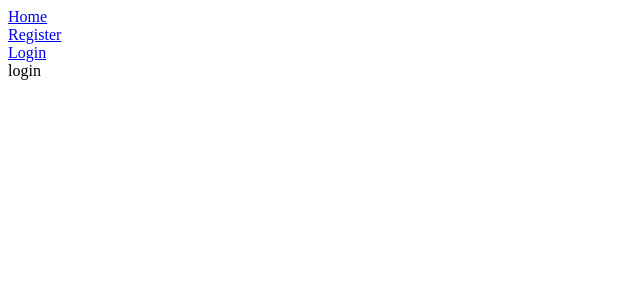
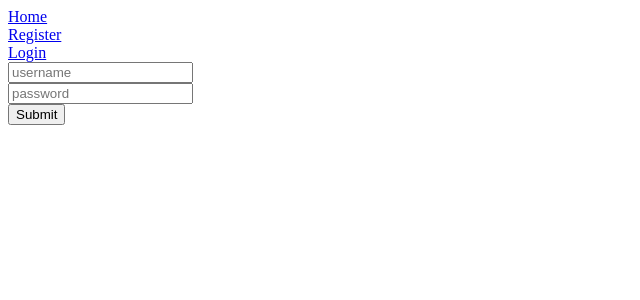
Before and after one commit to chladek/wewillsee, a React (Create React App) app: page /login in a window 1280 px wide. Shown: the top 300 px of the page, without its empty margins (0-640 px from the left). Built offline with nearby package versions, Linux system fonts and the light colour scheme.

Commit message:
Add login, register mutation hook

```diff
--- a/src/generated/graphql.tsx
+++ b/src/generated/graphql.tsx
@@ -37,14 +37,8 @@ export type Message = {
 export type Query = {
    __typename?: 'Query';
   hello: Scalars['String'];
-  login: AccessToken;
   getUser: User;
   getUsers: Array<User>;
-};
-
-
-export type QueryLoginArgs = {
-  loginInput: LoginInput;
 };
 
 
@@ -52,17 +46,18 @@ export type QueryGetUserArgs = {
   id: Scalars['String'];
 };
 
-export type LoginInput = {
-  username: Scalars['String'];
-  password: Scalars['String'];
-};
-
 export type Mutation = {
    __typename?: 'Mutation';
+  login: AccessToken;
   register: User;
   resetPassword: Message;
   updateUser: Scalars['Boolean'];
   deleteUser: Scalars['Boolean'];
+};
+
+
+export type MutationLoginArgs = {
+  loginInput: LoginInput;
 };
 
 
@@ -87,6 +82,11 @@ export type MutationDeleteUserArgs = {
   id: Scalars['String'];
 };
 
+export type LoginInput = {
+  username: Scalars['String'];
+  password: Scalars['String'];
+};
+
 export type RegisterInput = {
   username: Scalars['String'];
   email: Scalars['String'];
@@ -105,6 +105,35 @@ export type HelloQueryVariables = {};
 export type HelloQuery = (
   { __typename?: 'Query' }
   & Pick<Query, 'hello'>
+);
+
+export type LoginMutationVariables = {
+  username: Scalars['String'];
+  password: Scalars['String'];
+};
+
+
+export type LoginMutation = (
+  { __typename?: 'Mutation' }
+  & { login: (
+    { __typename?: 'AccessToken' }
+    & Pick<AccessToken, 'accessToken'>
+  ) }
+);
+
+export type RegisterMutationVariables = {
+  email: Scalars['String'];
+  username: Scalars['String'];
+  password: Scalars['String'];
+};
+
+
+export type RegisterMutation = (
+  { __typename?: 'Mutation' }
+  & { register: (
+    { __typename?: 'User' }
+    & Pick<User, 'username' | 'email' | 'confirmed'>
+  ) }
 );
 
 
@@ -138,3 +167,72 @@ export function useHelloLazyQuery(baseOptions?: ApolloReactHooks.LazyQueryHookOp
 export type HelloQueryHookResult = ReturnType<typeof useHelloQuery>;
 export type HelloLazyQueryHookResult = ReturnType<typeof useHelloLazyQuery>;
 export type HelloQueryResult = ApolloReactCommon.QueryResult<HelloQuery, HelloQueryVariables>;
+export const LoginDocument = gql`
+    mutation Login($username: String!, $password: String!) {
+  login(loginInput: {username: $username, password: $password}) {
+    accessToken
+  }
+}
+    `;
+export type LoginMutationFn = ApolloReactCommon.MutationFunction<LoginMutation, LoginMutationVariables>;
+
+/**
+ * __useLoginMutation__
+ *
+ * To run a mutation, you first call `useLoginMutation` within a React component and pass it any options that fit your needs.
+ * When your component renders, `useLoginMutation` returns a tuple that includes:
+ * - A mutate function that you can call at any time to execute the mutation
+ * - An object with fields that represent the current status of the mutation's execution
+ *
+ * @param baseOptions options that will be passed into the mutation, supported options are listed on: https://www.apollographql.com/docs/react/api/react-hooks/#options-2;
+ *
+ * @example
+ * const [loginMutation, { data, loading, error }] = useLoginMutation({
+ *   variables: {
+ *      username: // value for 'username'
+ *      password: // value for 'password'
+ *   },
+ * });
+ */
+export function useLoginMutation(baseOptions?: ApolloReactHooks.MutationHookOptions<LoginMutation, LoginMutationVariables>) {
+        return ApolloReactHooks.useMutation<LoginMutation, LoginMutationVariables>(LoginDocument, baseOptions);
+      }
+export type LoginMutationHookResult = ReturnType<typeof useLoginMutation>;
+export type LoginMutationResult = ApolloReactCommon.MutationResult<LoginMutation>;
+export type LoginMutationOptions = ApolloReactCommon.BaseMutationOptions<LoginMutation, LoginMutationVariables>;
+export const RegisterDocument = gql`
+    mutation Register($email: String!, $username: String!, $password: String!) {
+  register(registerInput: {email: $email, username: $username, password: $password}) {
+    username
+    email
+    confirmed
+  }
+}
+    `;
+export type RegisterMutationFn = ApolloReactCommon.MutationFunction<RegisterMutation, RegisterMutationVariables>;
+
+/**
+ * __useRegisterMutation__
+ *
+ * To run a mutation, you first call `useRegisterMutation` within a React component and pass it any options that fit your needs.
+ * When your component renders, `useRegisterMutation` returns a tuple that includes:
+ * - A mutate function that you can call at any time to execute the mutation
+ * - An object with fields that represent the current status of the mutation's execution
+ *
+ * @param baseOptions options that will be passed into the mutation, supported options are listed on: https://www.apollographql.com/docs/react/api/react-hooks/#options-2;
+ *
+ * @example
+ * const [registerMutation, { data, loading, error }] = useRegisterMutation({
+ *   variables: {
+ *      email: // value for 'email'
+ *      username: // value for 'username'
+ *      password: // value for 'password'
+ *   },
+ * });
+ */
+export function useRegisterMutation(baseOptions?: ApolloReactHooks.MutationHookOptions<RegisterMutation, RegisterMutationVariables>) {
+        return ApolloReactHooks.useMutation<RegisterMutation, RegisterMutationVariables>(RegisterDocument, baseOptions);
+      }
+export type RegisterMutationHookResult = ReturnType<typeof useRegisterMutation>;
+export type RegisterMutationResult = ApolloReactCommon.MutationResult<RegisterMutation>;
+export type RegisterMutationOptions = ApolloReactCommon.BaseMutationOptions<RegisterMutation, RegisterMutationVariables>;
--- /dev/null
+++ b/src/graphql/login.graphql
@@ -0,0 +1,5 @@
+mutation Login($username: String!, $password: String!) {
+  login(loginInput: { username: $username, password: $password }) {
+    accessToken
+  }
+}
--- a/src/pages/Login.tsx
+++ b/src/pages/Login.tsx
@@ -1,10 +1,44 @@
-import React from 'react';
-import PropTypes from 'prop-types';
+import React, { useState } from 'react';
+import { RouteComponentProps } from 'react-router-dom';
+import { useLoginMutation } from '../generated/graphql';
 
-interface Props {}
+const Login: React.FC<RouteComponentProps> = ({ history }) => {
+  const [username, setusername] = useState('');
+  const [password, setpassword] = useState('');
+  const [login] = useLoginMutation();
 
-const Login: React.FC<Props> = () => {
-  return <div>login</div>;
+  return (
+    <form
+      onSubmit={async (e) => {
+        e.preventDefault();
+        await login({
+          variables: { username, password },
+        });
+        history.push('/');
+      }}
+    >
+      <div>
+        <input
+          value={username}
+          placeholder="username"
+          onChange={(e) => {
+            setusername(e.target.value);
+          }}
+        />
+      </div>
+      <div>
+        <input
+          type="password"
+          value={password}
+          placeholder="password"
+          onChange={(e) => {
+            setpassword(e.target.value);
+          }}
+        />
+      </div>
+      <button type="submit">Submit</button>
+    </form>
+  );
 };
 
 export default Login;
--- a/src/pages/Register.tsx
+++ b/src/pages/Register.tsx
@@ -1,14 +1,21 @@
 import React, { useState } from 'react';
+import { useRegisterMutation } from '../generated/graphql';
+import { RouteComponentProps } from 'react-router-dom';
 
-interface Props {}
+const Register: React.FC<RouteComponentProps> = ({ history }) => {
+  const [email, setemail] = useState('');
+  const [username, setusername] = useState('');
+  const [password, setpassword] = useState('');
+  const [register] = useRegisterMutation();
 
-const Register: React.FC<Props> = () => {
-  const [email, setemail] = useState('');
-  const [password, setpassword] = useState('');
   return (
     <form
-      onSubmit={(e) => {
+      onSubmit={async (e) => {
         e.preventDefault();
+        await register({
+          variables: { email, username, password },
+        });
+        history.push('/');
       }}
     >
       <div>
@@ -17,6 +24,15 @@ const Register: React.FC<Props> = () => {
           placeholder="email"
           onChange={(e) => {
             setemail(e.target.value);
+          }}
+        />
+      </div>
+      <div>
+        <input
+          value={username}
+          placeholder="username"
+          onChange={(e) => {
+            setusername(e.target.value);
           }}
         />
       </div>
```
Also changed, not shown: src/graphql/register.graphql (added, +9 -0 lines).
